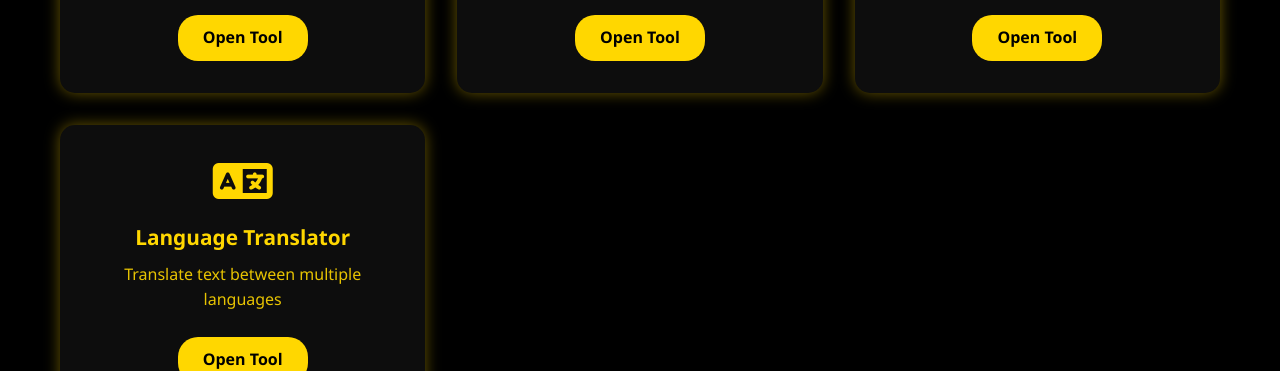
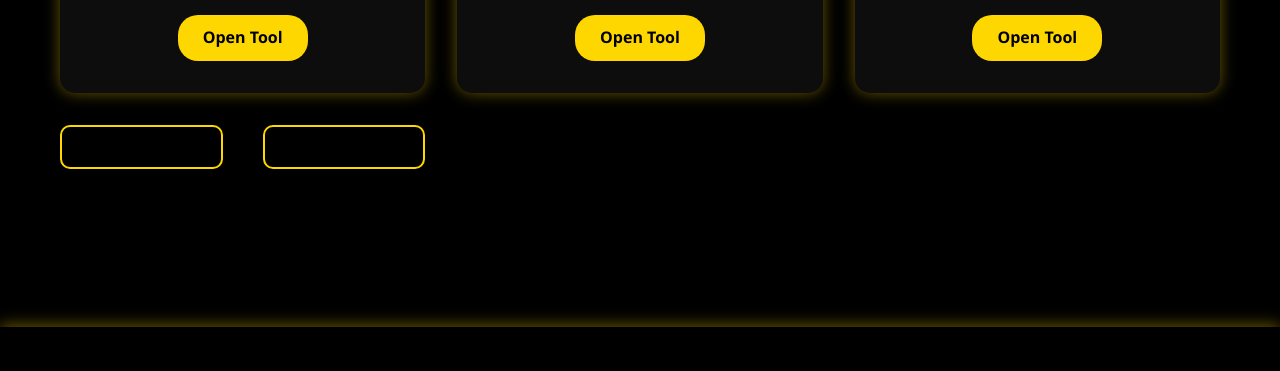
Before and after one commit to mariaajames280-blip/Online-Web-Tool, a plain HTML site: page index.html in a window 1280 px wide. Shown: the part 2870-3241 px from the top of the page. Drawn offline with Linux system fonts and the light colour scheme; files whose address does not match are found by name.

Commit message:
Update index.html

```diff
--- a/index.html
+++ b/index.html
@@ -249,12 +249,17 @@
                 <p>Generate random numbers</p>
                 <a href="random-number.html" class="tool-link">Open Tool</a>
             </div>
-            <div class="tool-card">
-            <i class="fas fa-language"></i>
-            <h3>Language Translator</h3>
-            <p>Translate text between multiple languages</p>
-            <a href="language-translator.html" class="tool-link">Open Tool</a>
-         </div>
+            <div class="translator-container">
+    <div class="translator-box">
+        <!-- From language and textarea -->
+    </div>
+    <div class="translate-button">
+        <!-- Translate and swap buttons -->
+    </div>
+    <div class="translator-box">
+        <!-- To language and translation result -->
+    </div>
+     </div>
         </div>
     </div>
 </section>
```
